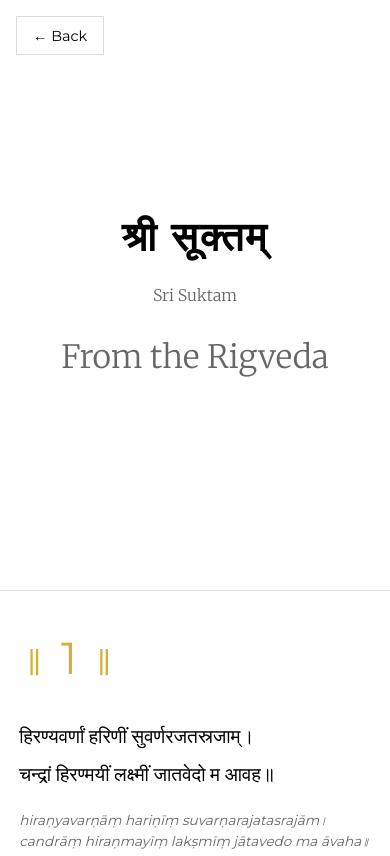
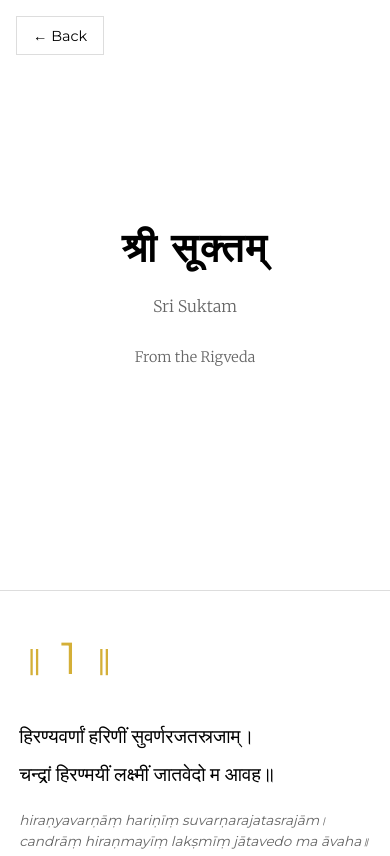
Before and after one commit to sumukhteja/divine, a plain HTML site: page stotram.html in a window 390 px wide. Shown: the top 856 px of the page. Drawn offline with nearby package versions, Linux system fonts and the light colour scheme.

Commit message:
Update stotram.html

```diff
--- a/stotram.html
+++ b/stotram.html
@@ -8,7 +8,6 @@
     <script src="https://unpkg.com/intersection-observer@0.12.0/intersection-observer.js"></script>
     <script src="https://unpkg.com/scrollama"></script>
     <style>
-        /* Same CSS as before - keeping all your existing styles */
         * {
             margin: 0;
             padding: 0;
@@ -238,6 +237,10 @@
                 padding: 3rem 1.5rem;
             }
 
+            #intro #subtitle-2 {
+                font-size: 1rem !important;
+            }
+
             #outro {
                 height: auto;
                 min-height: 50vh;
@@ -261,6 +264,10 @@
 
             .subtitle {
                 font-size: 1rem;
+            }
+
+            #intro #subtitle-2 {
+                font-size: 0.9rem !important;
             }
 
             .mobile-verse {
```
